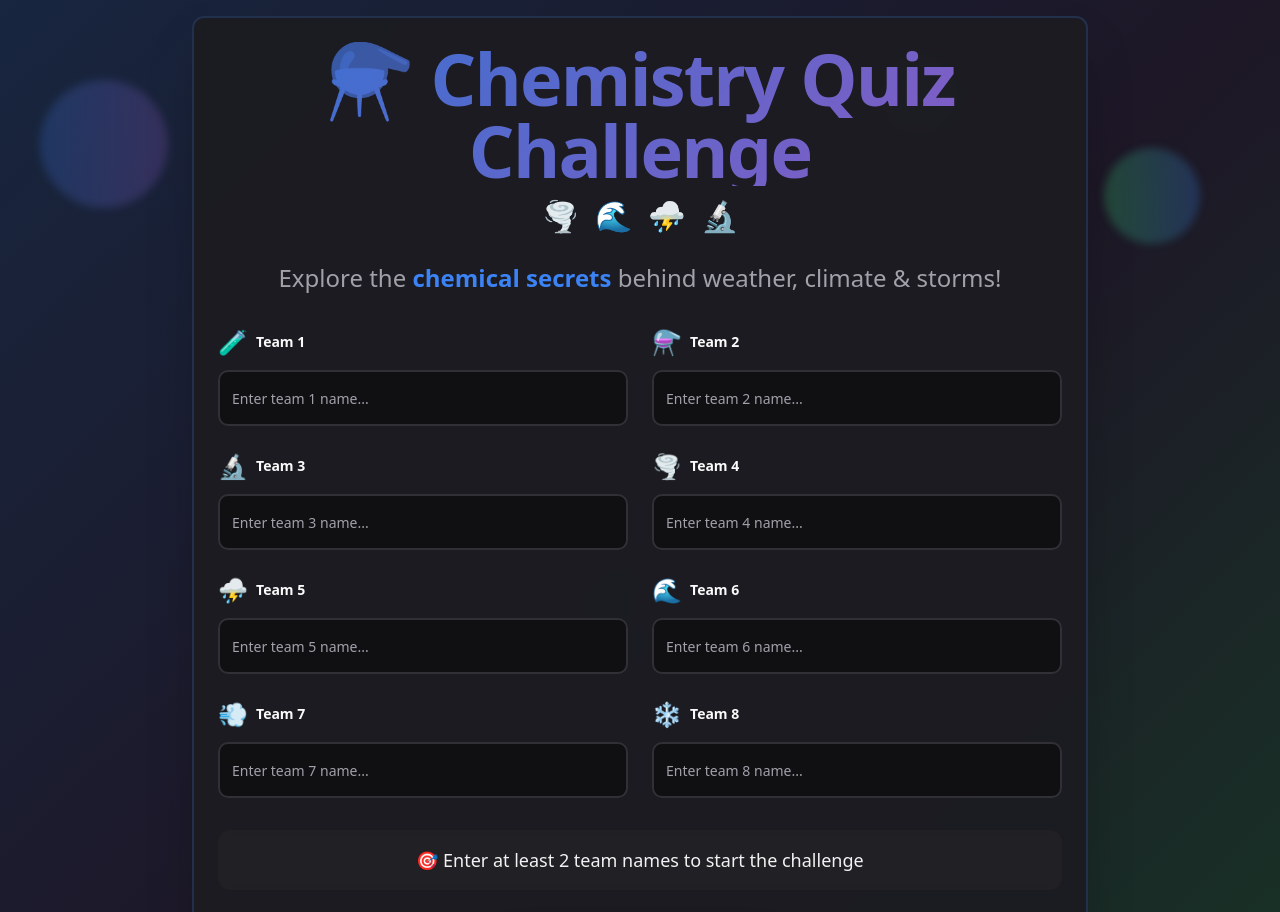
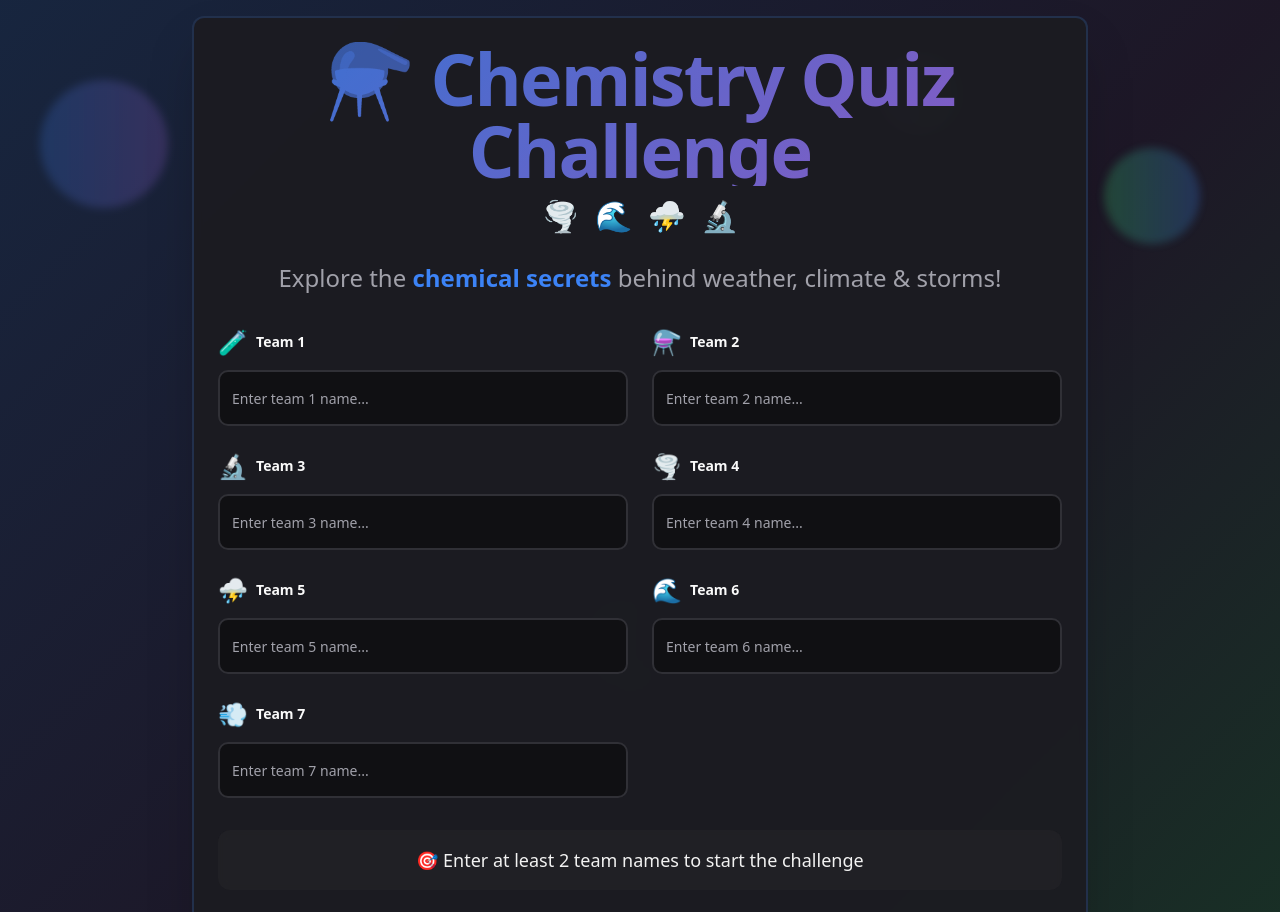
Before and after one commit to namankumar-tcc/cyclone-showdown, a React (Vite) app: page / in a window 1280 px wide. Shown: the top 912 px of the page. Built offline with nearby package versions, Linux system fonts and the light colour scheme.

Commit message:
Add option to remove team input
Add functionality to remove the 8th team input box if not needed.

```diff
--- a/src/components/quiz/TeamSetup.tsx
+++ b/src/components/quiz/TeamSetup.tsx
@@ -9,6 +9,7 @@ interface TeamSetupProps {
 
 export const TeamSetup: React.FC<TeamSetupProps> = ({ onStartQuiz }) => {
   const [teamNames, setTeamNames] = useState<string[]>(Array(8).fill(''));
+  const [showEighthTeam, setShowEighthTeam] = useState(false);
 
   const handleTeamNameChange = (index: number, name: string) => {
     const newTeamNames = [...teamNames];
@@ -60,7 +61,7 @@ export const TeamSetup: React.FC<TeamSetupProps> = ({ onStartQuiz }) => {
 
           <CardContent className="space-y-8">
             <div className="grid grid-cols-1 md:grid-cols-2 gap-6">
-              {Array.from({ length: 8 }, (_, index) => (
+              {Array.from({ length: showEighthTeam ? 8 : 7 }, (_, index) => (
                 <div key={index} className="space-y-3">
                   <label className="text-sm font-semibold text-foreground flex items-center space-x-2">
                     <span className="text-2xl">{teamSymbols[index]}</span>
@@ -83,7 +84,17 @@ export const TeamSetup: React.FC<TeamSetupProps> = ({ onStartQuiz }) => {
                   {validTeamCount === 1 && "🔬 Enter one more team to begin the experiment"}
                   {validTeamCount >= 2 && `⚡ ${validTeamCount} teams ready for the chemistry challenge!`}
                 </p>
-              </div>
+            </div>
+
+            <div className="text-center">
+              <Button
+                onClick={() => setShowEighthTeam(!showEighthTeam)}
+                variant="outline"
+                className="border-primary/30 hover:border-primary/50 hover:bg-primary/10"
+              >
+                {showEighthTeam ? '➖ Remove 8th Team' : '➕ Add 8th Team'}
+              </Button>
+            </div>
 
               <Button
                 onClick={handleStartQuiz}
```
